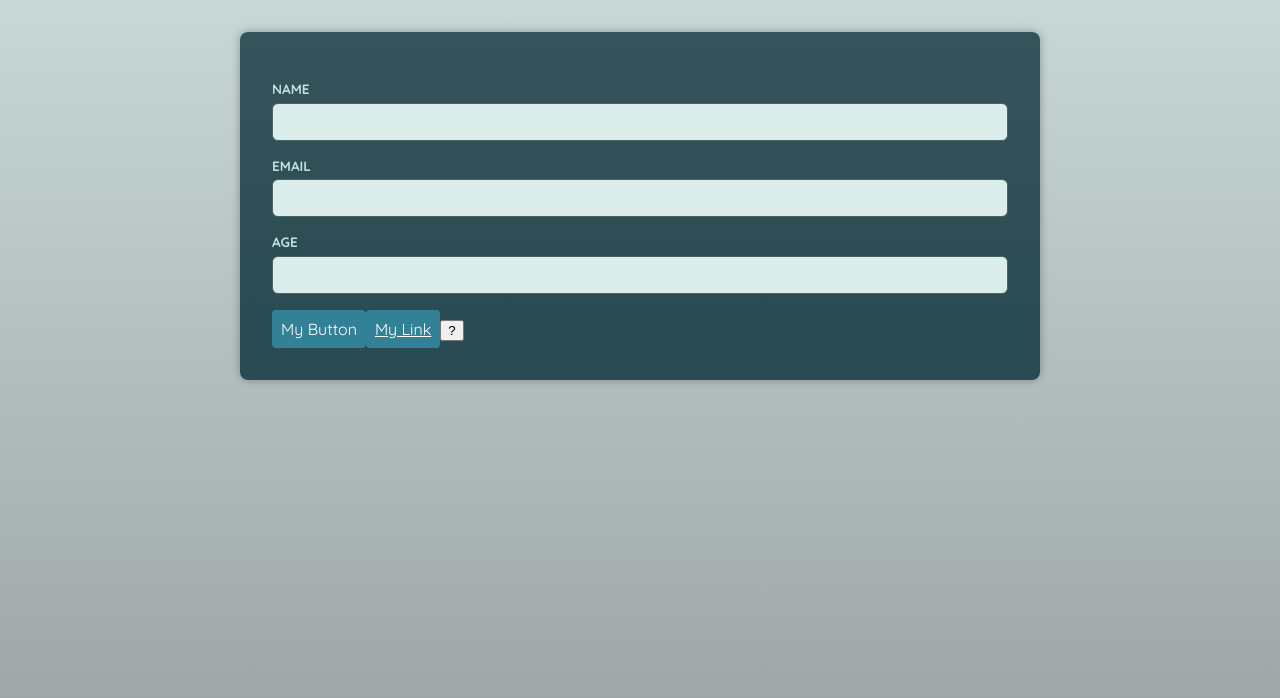
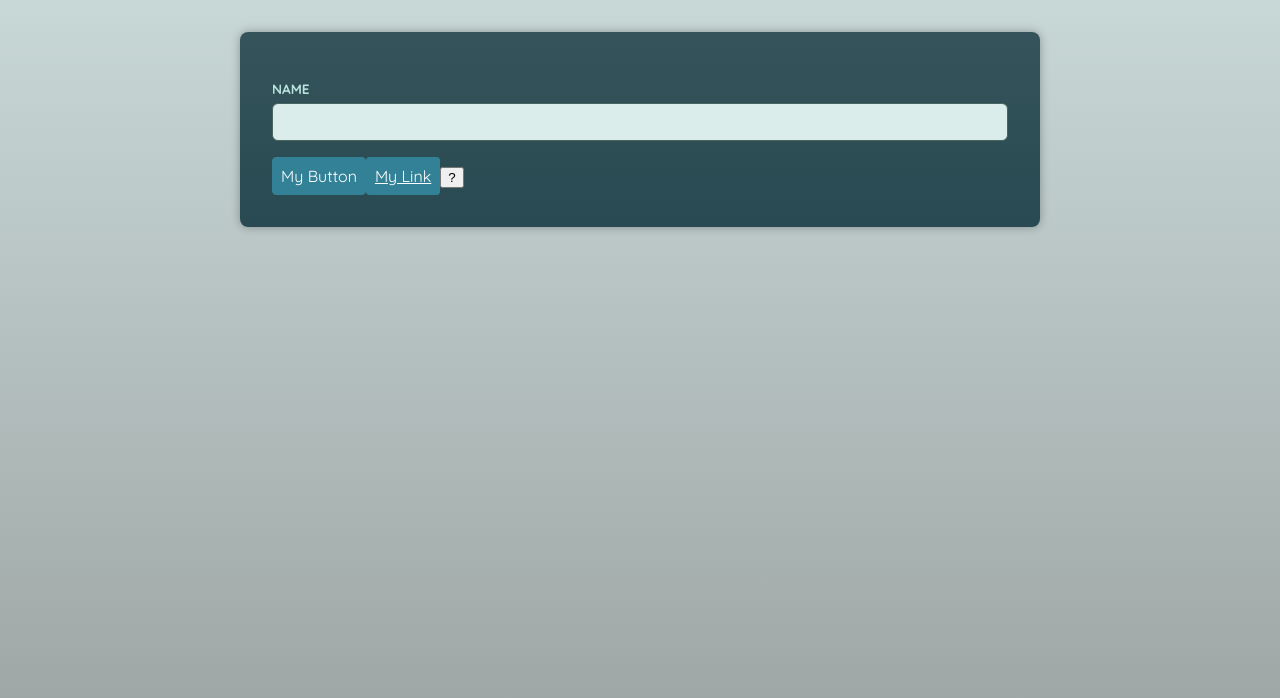
Before and after one commit to dmehra2102/react-zone, a React (Vite) app in the folder advance-components/: page / in a window 1280 px wide. Shown: the top 698 px of the page. Built offline with nearby package versions, Linux system fonts and the light colour scheme; a web font is replaced by a local one.

Commit message:
feat : added forwardRef in input component

```diff
--- a/advance-components/src/App.tsx
+++ b/advance-components/src/App.tsx
@@ -1,13 +1,13 @@
+import { useRef } from "react";
+import Input from "./components/Input";
 import Button from "./components/Button";
 import Container from "./components/Container";
-import Input from "./components/Input";
 
 function App() {
+  const inputRef = useRef<HTMLInputElement>(null);
   return (
     <main>
-      <Input id="name" label="name" type="text" />
-      <Input id="email" label="email" type="email" />
-      <Input id="age" label="age" type="number" />
+      <Input id="name" label="name" type="text" ref={inputRef} />
 
       <Button disabled>My Button</Button>
       <Button href="http://youtube.com" target="_blank">
--- a/advance-components/src/components/Input.tsx
+++ b/advance-components/src/components/Input.tsx
@@ -1,17 +1,19 @@
-import { type ComponentPropsWithoutRef } from "react";
+import { forwardRef, type ComponentPropsWithoutRef } from "react";
 
 type Props = {
   label: string;
   id: string;
 } & ComponentPropsWithoutRef<"input">;
 
-const Input = ({ id, label, ...props }: Props) => {
-  return (
-    <p>
-      <label htmlFor={id}>{label}</label>
-      <input id={id} {...props} />
-    </p>
-  );
-};
+const Input = forwardRef<HTMLInputElement, Props>(
+  ({ id, label, ...props }, ref) => {
+    return (
+      <p>
+        <label htmlFor={id}>{label}</label>
+        <input id={id} {...props} ref={ref} />
+      </p>
+    );
+  }
+);
 
 export default Input;
```
